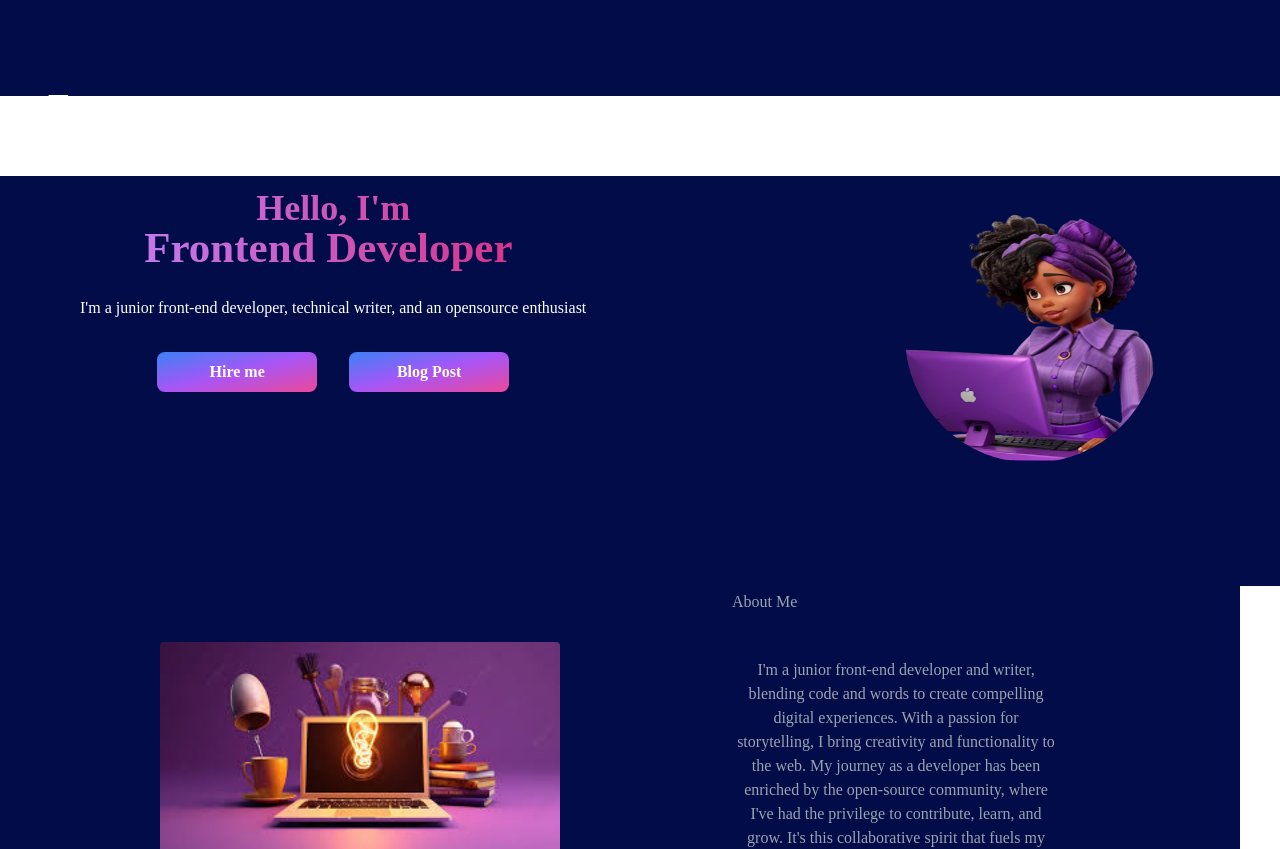
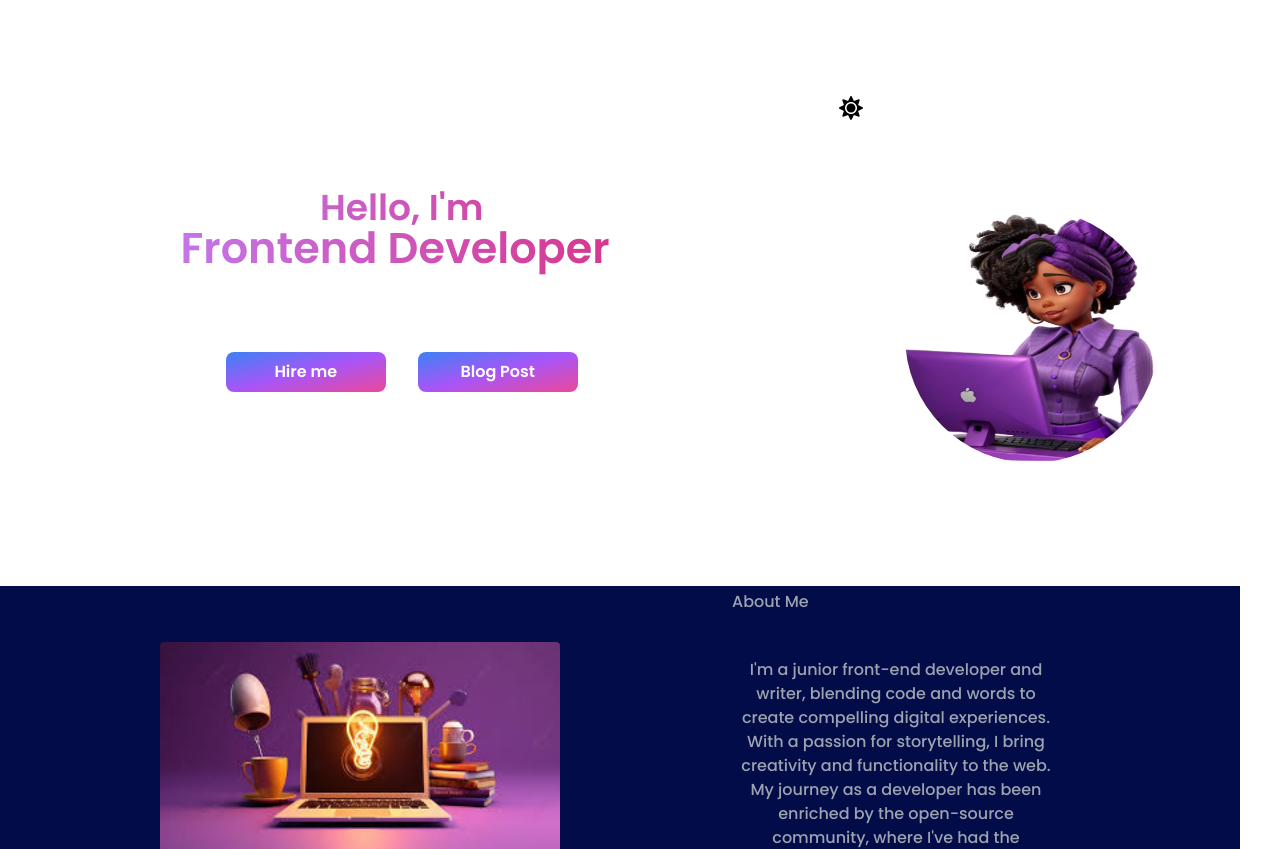
Before and after one commit to Nwakaego-Ego/Portfolio, a Next.js app: page / in a window 1280 px wide. Shown: the top 849 px of the page. Built offline with nearby package versions, Linux system fonts and the light colour scheme.

Commit message:
Added Poppins font fanily

```diff
--- a/src/app/components/navbar.js
+++ b/src/app/components/navbar.js
@@ -50,7 +50,7 @@ const Navbar = () => {
   };
 
   return (
-    <nav className=" text-white p-12 h-20 navbar bg-veryDarkBlue  ">
+    <nav className=" text-white p-12 h-20 navbar  ">
       <div className="container mx-auto flex justify-between items-center">
         <Link href="/" className="text-xl font-bold lg:text-[35px]">
           Ego
@@ -97,13 +97,13 @@ const Navbar = () => {
             isOpen ? "block" : "hidden"
           } m-10 lg:flex lg:space-x-4 `}
         >
-          {/* <div onClick={toggleButton} className=" lg:px-4 lg:py-2">
+          <div onClick={toggleButton} className=" lg:px-4 lg:py-2">
             {currentMode === "dark" ? (
               <FaMoon className="h-6 w-6 text-white text-2xl cursor-pointer" />
             ) : (
               <FaSun className="h-6 w-6 text-black " />
             )}
-          </div> */}
+          </div>
           <Link href="/about" className="lg:px-4 lg:py-2">
             About
           </Link>
--- a/src/app/globals.css
+++ b/src/app/globals.css
@@ -1,3 +1,9 @@
+@import url("https://fonts.googleapis.com/css2?family=Poppins:ital,wght@0,500;0,600;1,300;1,400&display=swap");
+
+* {
+  font-family: "Poppins", sans-serif;
+}
+
 @tailwind base;
 @tailwind components;
 @tailwind utilities;
@@ -12,7 +18,3 @@
   background-color: #ffffff;
   color: #1a1a1a;
 }
-
-body {
-  /* background-color: #010c48; */
-}
--- a/src/app/header/page.js
+++ b/src/app/header/page.js
@@ -14,7 +14,7 @@ const header = () => {
     <main>
       <div className="hero  font-burtons">
         <Navbar />
-        <div className="lg:flex lg:justify-between text-center lg:px-20 lg:mt-20 bg-veryDarkBlue">
+        <div className="lg:flex lg:justify-between text-center lg:px-20 lg:mt-20 ">
           <div className="relative lg:top">
             <h1 className="text-4xl mb-4  py-3 text-transparent bg-clip-text bg-gradient-to-r from-purple-400 to-pink-600 font-bold lg:w-full ">
               <span className="leading-6"> Hello, I'm</span>
```
